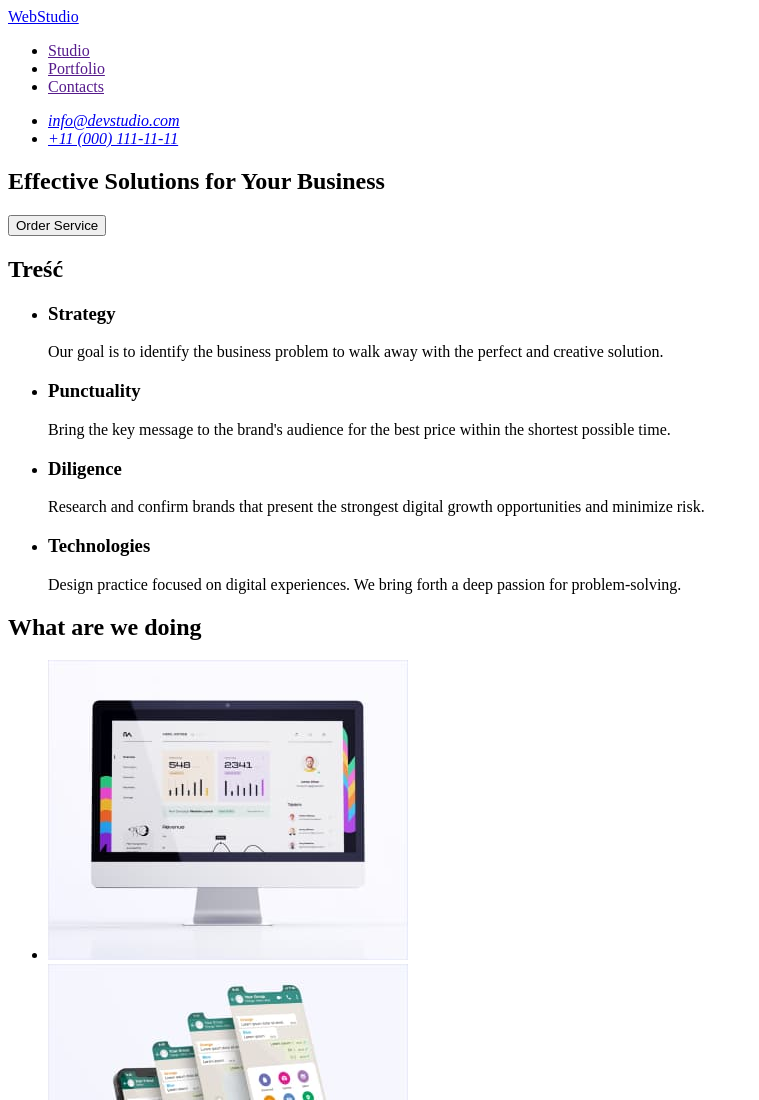
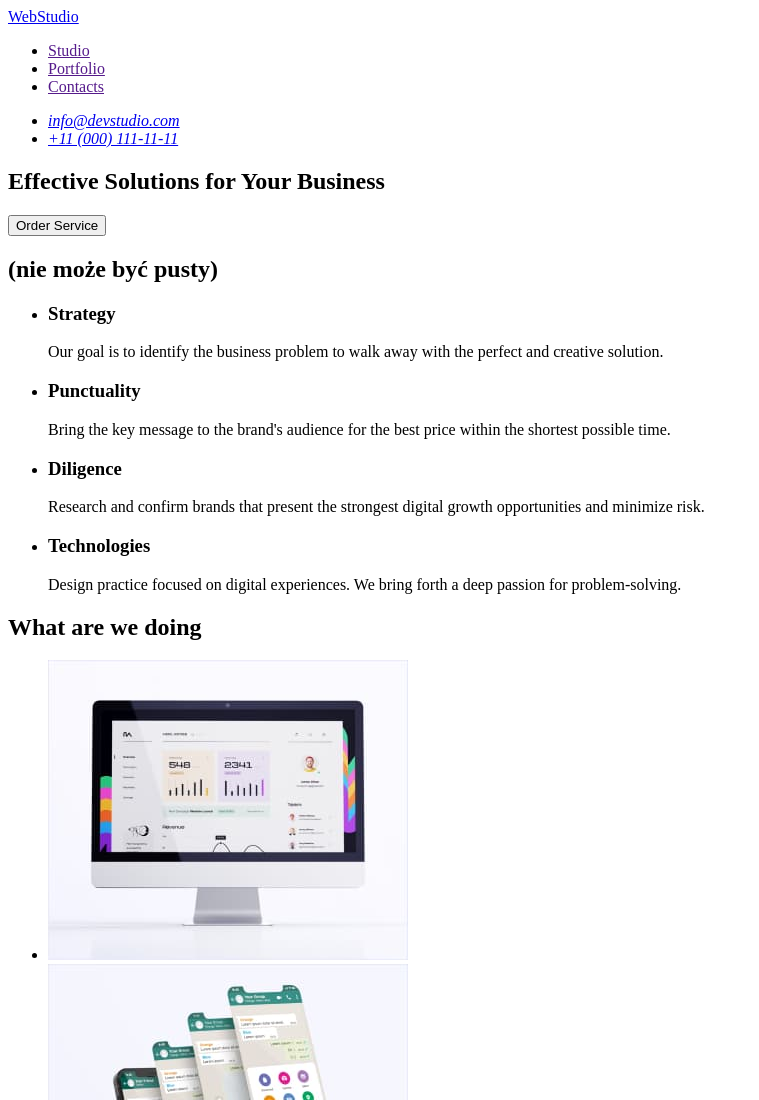
Before and after one commit to WolfLieutenant/goit-markup-hm-01, a plain HTML site: page index.html in a window 1280 px wide. Shown: the top 1100 px of the page, without its empty margins (0-759 px from the left). Drawn offline with Linux system fonts and the light colour scheme.

Commit message:
modified:   index.html

```diff
--- a/index.html
+++ b/index.html
@@ -39,7 +39,7 @@
         <button type="button">Order Service</button>
       </section>
       <section>
-        <h2>Treść</h2>
+        <h2>(nie może być pusty)</h2>
         <ul>
           <li>
             <h3>Strategy</h3>
```
